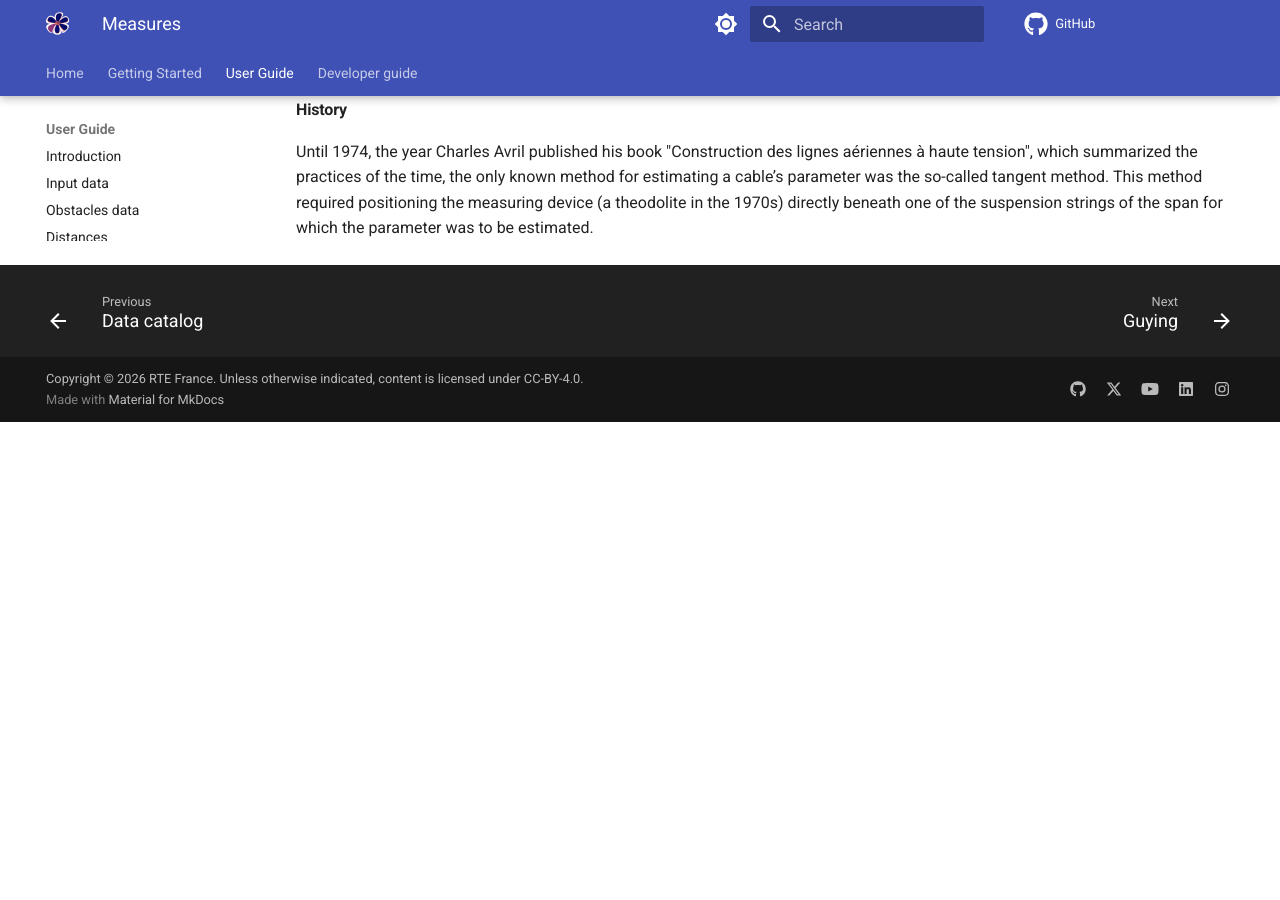
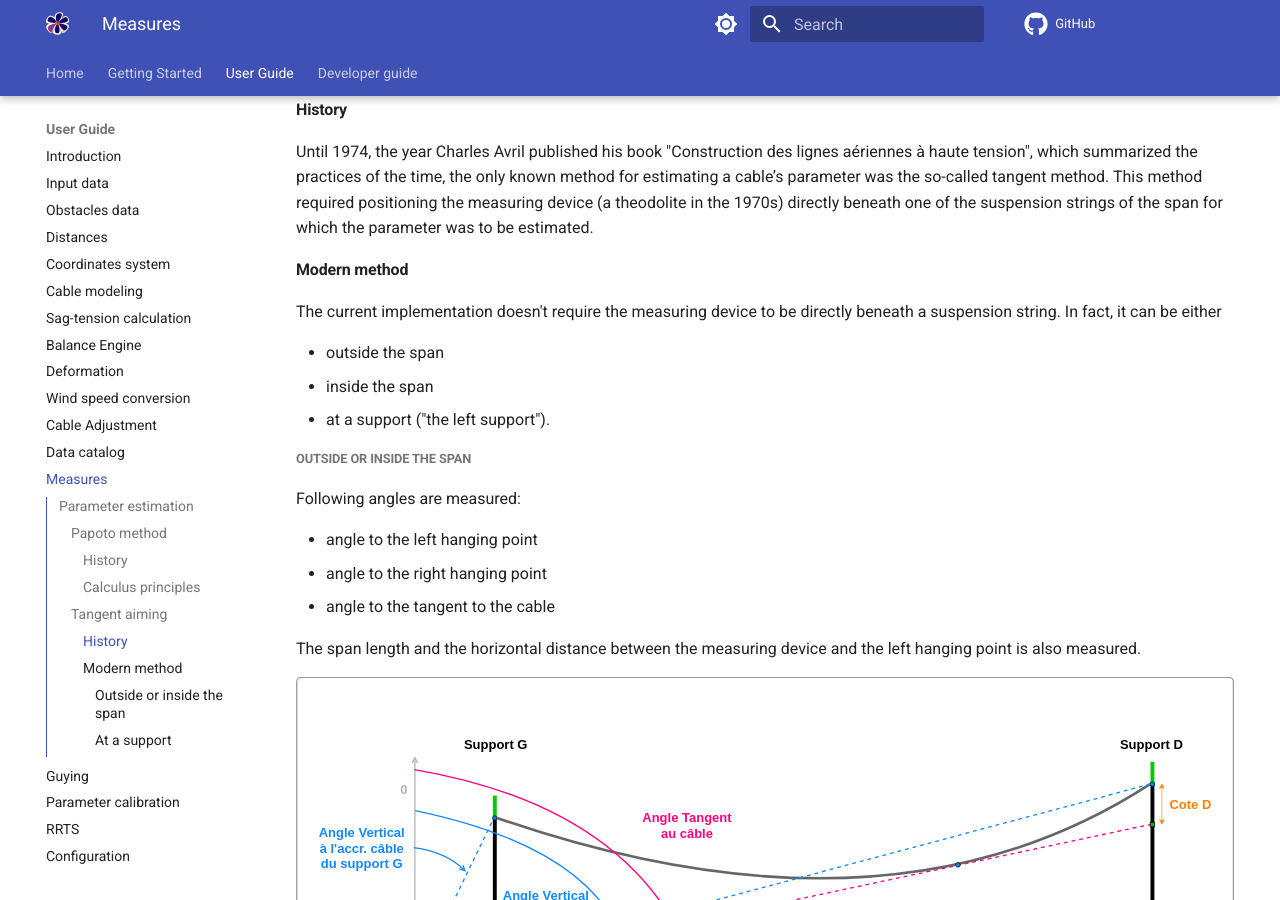
Before and after one commit to phlowers/mechaphlowers, an MkDocs documentation site: the page built from docs/user_guide/ug_measures.md, in a window 1280 px wide and 900 px high, scrolled down 6642 px. Built offline with MkDocs 1.6.1 and Material for MkDocs 9.7.7, drawn with Linux system fonts in a browser that asks for light colours; comment, search, counter and statistics services are not loaded; before the commit the page ends 7064 px from its top, so only the background shows below that; some of the changed text lies outside the part shown.

Commit message:
docs: Add documentation about tangent sighting method
Signed-off-by: lou-qui <184963772+lou-qui@users.noreply.github.com>

```diff
--- a/docs/user_guide/ug_measures.md
+++ b/docs/user_guide/ug_measures.md
@@ -230,3 +230,36 @@ The adjustment of the angle $\alpha_R$ using the bisection method is done as fol
 #### History
 
 Until 1974, the year Charles Avril published his book "Construction des lignes aériennes à haute tension", which summarized the practices of the time, the only known method for estimating a cable’s parameter was the so-called tangent method. This method required positioning the measuring device (a theodolite in the 1970s) directly beneath one of the suspension strings of the span for which the parameter was to be estimated.
+
+#### Modern method
+
+The current implementation doesn't require the measuring device to be directly beneath a suspension string. In fact, it can be either
+
+- outside the span
+- inside the span
+- at a support ("the left support").
+
+##### Outside or inside the span
+
+Following angles are measured:
+
+- angle to the left hanging point
+- angle to the right hanging point
+- angle to the tangent to the cable
+
+The span length and the horizontal distance between the measuring device and the left hanging point is also measured.
+
+![tangent_sighting_outside_span.svg](assets/tangent_sighting_outside_span.svg)
+
+![tangent_sigthing_inside_span.svg](assets/tangent_sigthing_inside_span.svg)
+
+##### At a support
+
+Following angles are measured:
+
+- angle to the right hanging point
+- angle to the tangent to the cable
+
+The span length and the distance between the measuring device and the left hanging point is also measured.
+
+![tangent_sighting_support.svg](assets/tangent_sighting_support.svg)
```
Also changed, not shown: docs/user_guide/assets/tangent_sighting_outside_span.svg (added), docs/user_guide/assets/tangent_sighting_support.svg (added), docs/user_guide/assets/tangent_sigthing_inside_span.svg (added).
